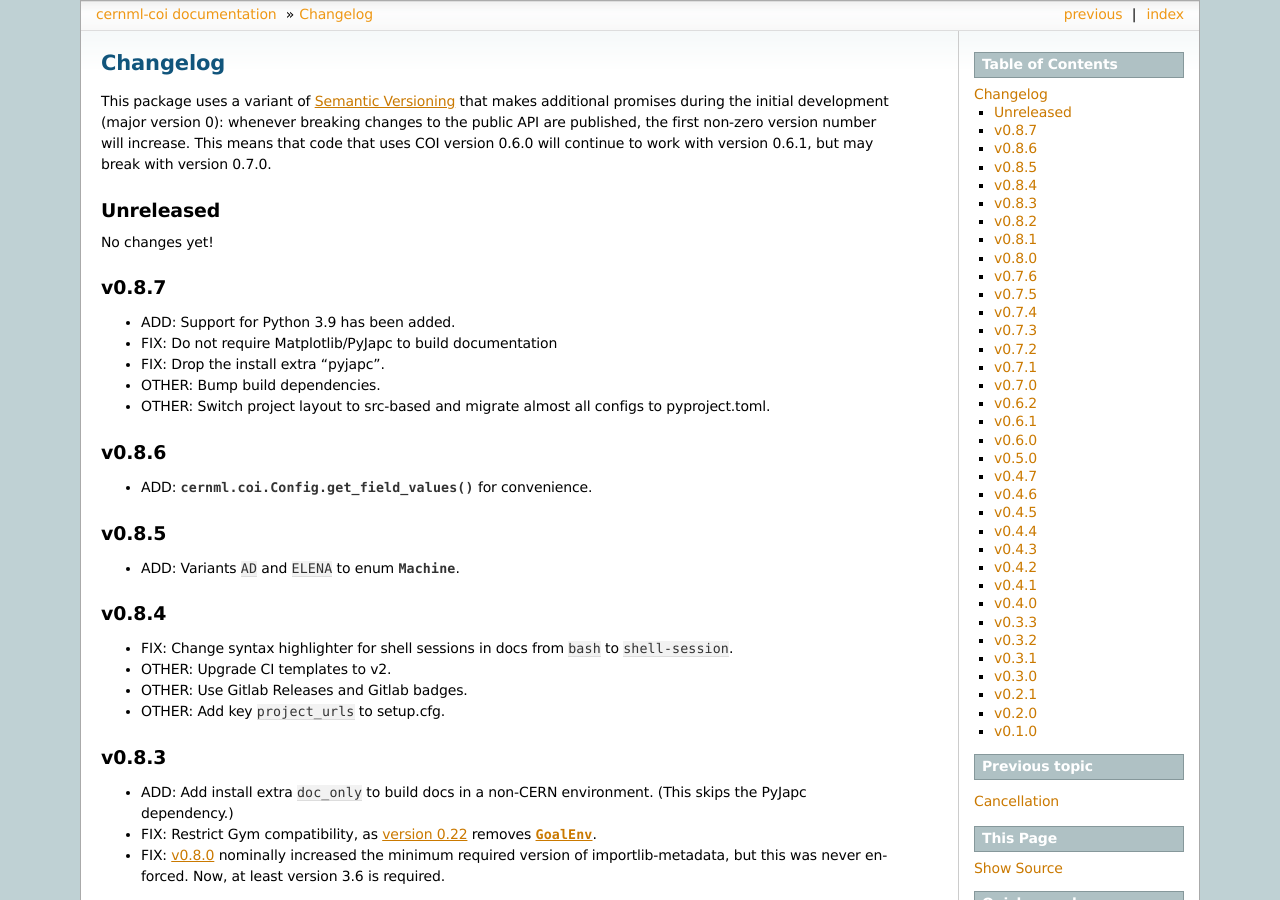
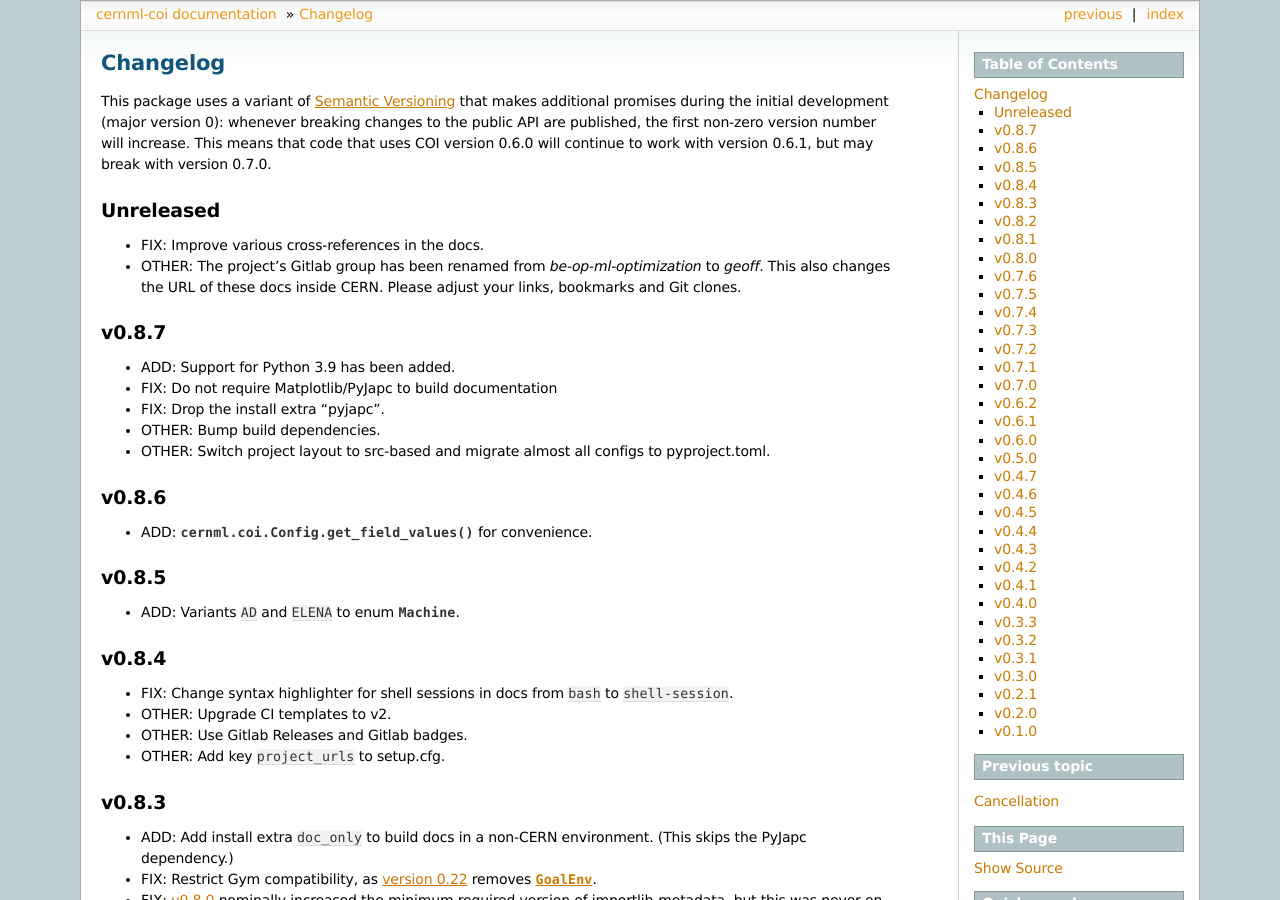
Before and after one commit to geoff-project/coi, a Sphinx documentation site: the page built from docs/changelog.md, in a window 1280 px wide and 900 px high. Built offline with Sphinx 7.4.7, drawn with Linux system fonts in a browser that asks for light colours; the version number could not be read and is left out.

Commit message:
Add changelog notes.

```diff
--- a/docs/changelog.md
+++ b/docs/changelog.md
@@ -8,7 +8,8 @@ will continue to work with version 0.6.1, but may break with version 0.7.0.
 
 ## Unreleased
 
-No changes yet!
+- FIX: Improve various cross-references in the docs.
+- OTHER: The project's Gitlab group has been renamed from *be-op-ml-optimization* to *geoff*. This also changes the URL of these docs inside CERN. Please adjust your links, bookmarks and Git clones.
 
 ## v0.8.7
 
```
